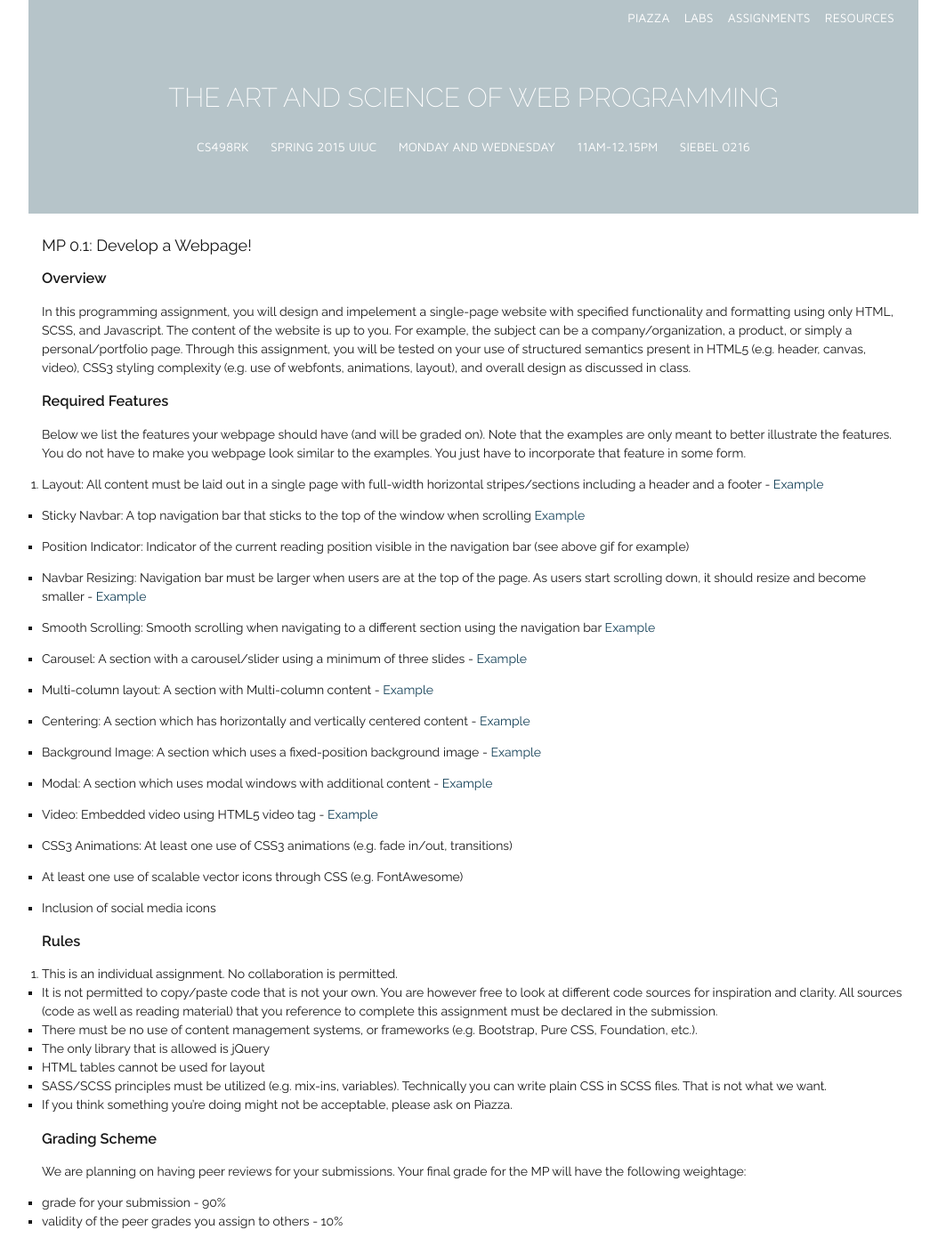
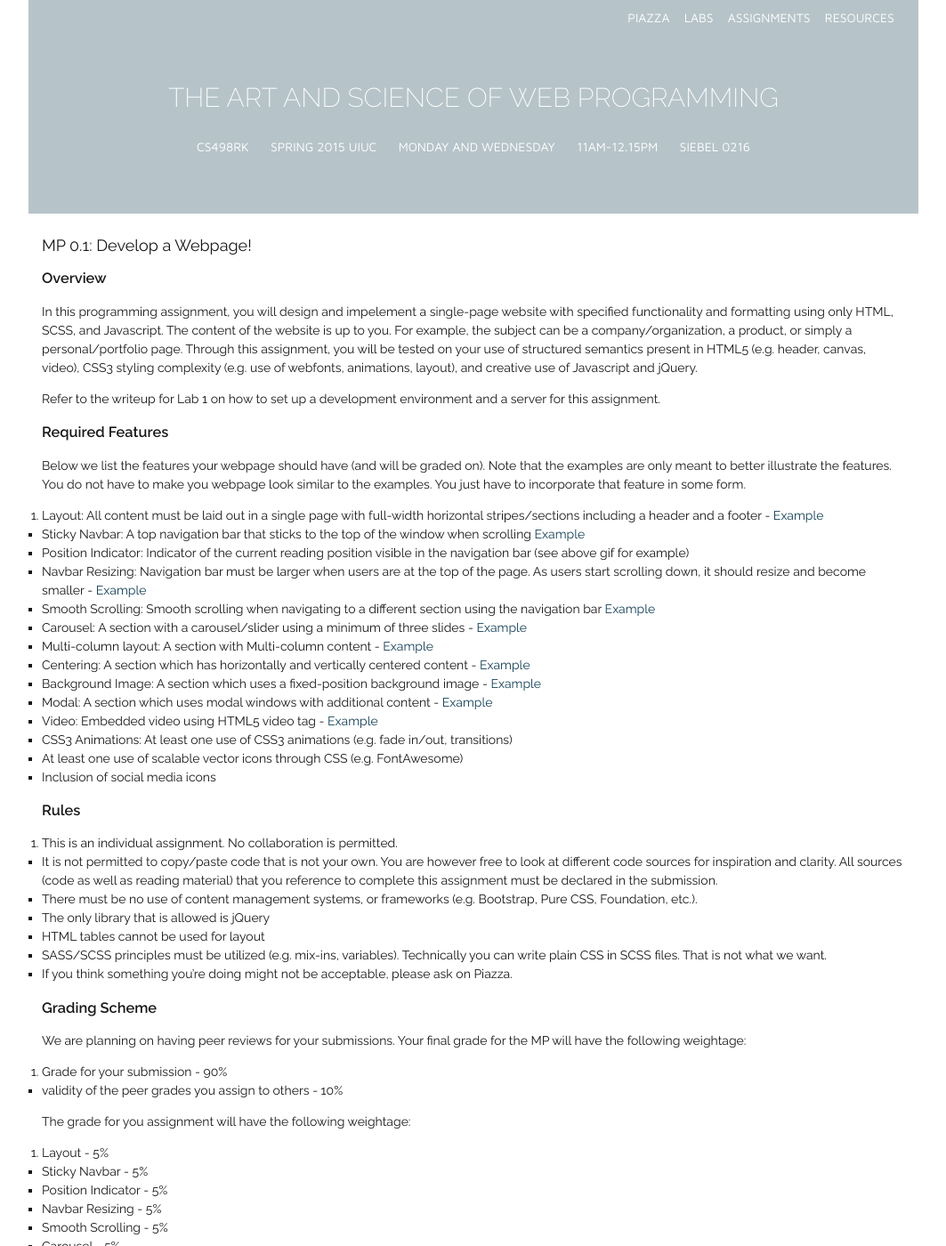
Before and after one commit to biplabdeka/fa2016, a Jekyll site: the page built from _posts/2015-2-8-MP-1.md, in a window 1280 px wide and 1400 px high. Shown: the whole window at 89% size, without its empty margins (108-1171 px from the left). Built offline with Jekyll 4.4.1, drawn with Linux system fonts in a browser that asks for light colours; Markdown is read by kramdown in place of the engine named in the settings.

Commit message:
removed some whitespace

```diff
--- a/_posts/2015-2-8-MP-1.md
+++ b/_posts/2015-2-8-MP-1.md
@@ -5,37 +5,26 @@ title: "MP 0.1: Develop a Webpage!"
 ---
 
 ###Overview
-In this programming assignment, you will design and impelement a single-page website with specified functionality and formatting using only HTML, SCSS, and Javascript. The content of the website is up to you. For example, the subject can be a company/organization, a product, or simply a personal/portfolio page. Through this assignment, you will be tested on your use of structured semantics present in HTML5 (e.g. header, canvas, video), CSS3 styling complexity (e.g. use of webfonts, animations, layout), and overall design as discussed in class.
+In this programming assignment, you will design and impelement a single-page website with specified functionality and formatting using only HTML, SCSS, and Javascript. The content of the website is up to you. For example, the subject can be a company/organization, a product, or simply a personal/portfolio page. Through this assignment, you will be tested on your use of structured semantics present in HTML5 (e.g. header, canvas, video), CSS3 styling complexity (e.g. use of webfonts, animations, layout), and creative use of Javascript and jQuery.
+
+Refer to the writeup for Lab 1 on how to set up a development environment and a server for this assignment.
 
 ###Required Features
 Below we list the features your webpage should have (and will be graded on). Note that the examples are only meant to better illustrate the features. You do not have to make you webpage look similar to the examples. You just have to incorporate that feature in some form.
 
 1. Layout: All content must be laid out in a single page with full-width horizontal stripes/sections including a header and a footer - [Example](http://courses.engr.illinois.edu/cs498rk1/images/mp1/2.png)
-
 +	Sticky Navbar: A top navigation bar that sticks to the top of the window when scrolling [Example](http://courses.engr.illinois.edu/cs498rk1/images/mp1/3.gif)
-
 +	Position Indicator: Indicator of the current reading position visible in the navigation bar (see above gif for example)
-
 + 	Navbar Resizing: Navigation bar must be larger when users are at the top of the page. As users start scrolling down, it should resize and become smaller - [Example](http://courses.engr.illinois.edu/cs498rk1/images/mp1/4.gif)
-
 +	Smooth Scrolling: Smooth scrolling when navigating to a different section using the navigation bar [Example](http://courses.engr.illinois.edu/cs498rk1/images/mp1/5.gif)
-
 +	Carousel: A section with a carousel/slider using a minimum of three slides - [Example](http://courses.engr.illinois.edu/cs498rk1/images/mp1/6.png)
-
 +  	Multi-column layout: A section with Multi-column content - [Example](http://courses.engr.illinois.edu/cs498rk1/images/mp1/7.png)
-
 +	Centering: A section which has horizontally and vertically centered content - [Example](http://courses.engr.illinois.edu/cs498rk1/images/mp1/8.png)
-
 +	Background Image: A section which uses a fixed-position background image - [Example](http://courses.engr.illinois.edu/cs498rk1/images/mp1/9.gif)
-
 +	Modal: A section which uses modal windows with additional content - [Example](http://courses.engr.illinois.edu/cs498rk1/images/mp1/10.gif)
-
 +	Video: Embedded video using HTML5 video tag - [Example](http://courses.engr.illinois.edu/cs498rk1/images/mp1/11.gif)
-
 +	CSS3 Animations: At least one use of CSS3 animations (e.g. fade in/out, transitions)
-
 +	At least one use of scalable vector icons through CSS (e.g. FontAwesome)
-
 +	Inclusion of social media icons
 
 ###Rules
@@ -49,38 +38,26 @@ Below we list the features your webpage should have (and will be graded on). Not
 
 ###Grading Scheme
 We are planning on having peer reviews for your submissions. Your final grade for the MP will have the following weightage:
-- grade for your submission - 90%
-- validity of the peer grades you assign to others - 10%
+
+1. Grade for your submission - 90%
++ validity of the peer grades you assign to others - 10%
 
 The grade for you assignment will have the following weightage:
 
-- 	Layout - 5%
-
--	Sticky Navbar - 5%
-
--	Position Indicator - 5%
-
-- 	Navbar Resizing - 5%
-
--	Smooth Scrolling - 5%
-
--	Carousel - 5%
-
--  	Multi-column layout - 5%
-
--	Centering - 5%
-
--	Background Image - 5%
-
--	Modal - 5%
-
--	Video - 5%
-
--	CSS3 Animations - 5%
-
--	Scalable vector icons - 2.5%
-
--	Inclusion of social media icons - 2.5%
+1. 	Layout - 5%
++	Sticky Navbar - 5%
++	Position Indicator - 5%
++ 	Navbar Resizing - 5%
++	Smooth Scrolling - 5%
++	Carousel - 5%
++  	Multi-column layout - 5%
++	Centering - 5%
++	Background Image - 5%
++	Modal - 5%
++	Video - 5%
++	CSS3 Animations - 5%
++	Scalable vector icons - 2.5%
++	Inclusion of social media icons - 2.5%
 
 ###Submission Details
 To be released soon.
```
